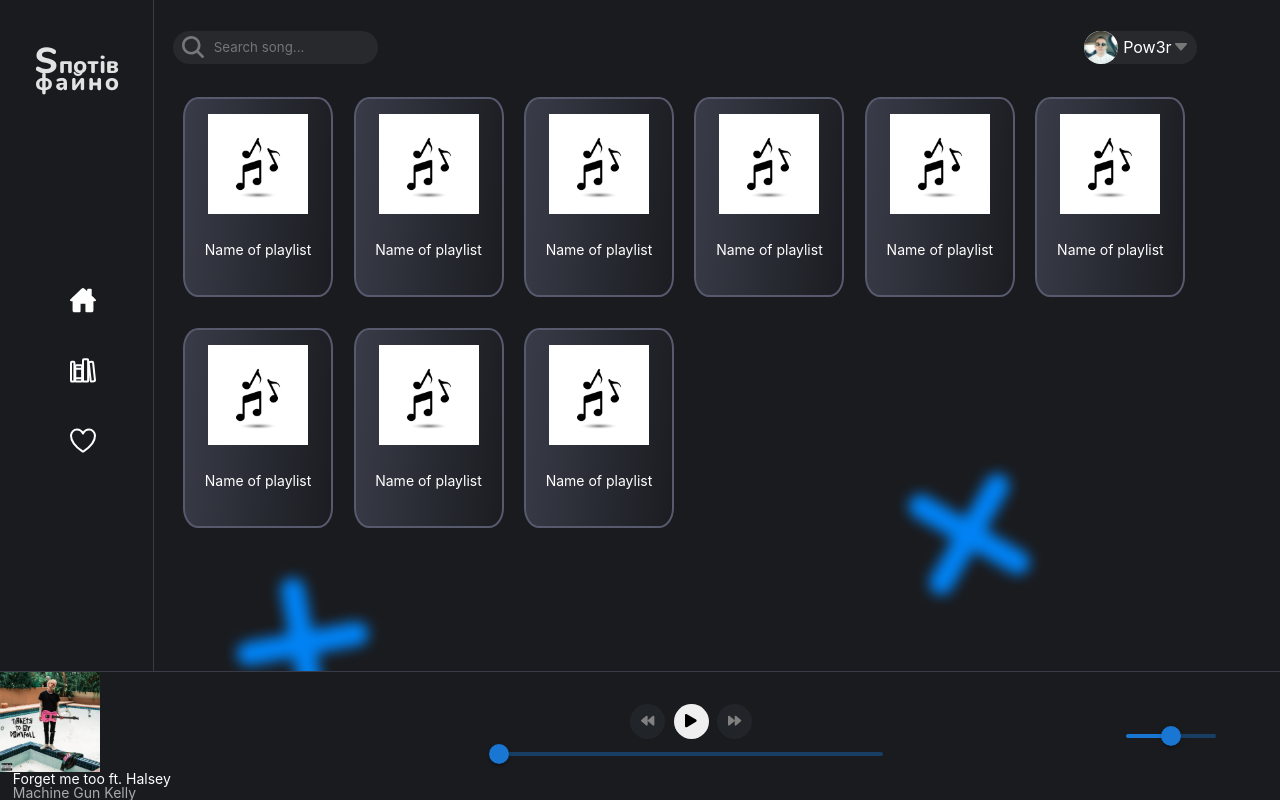
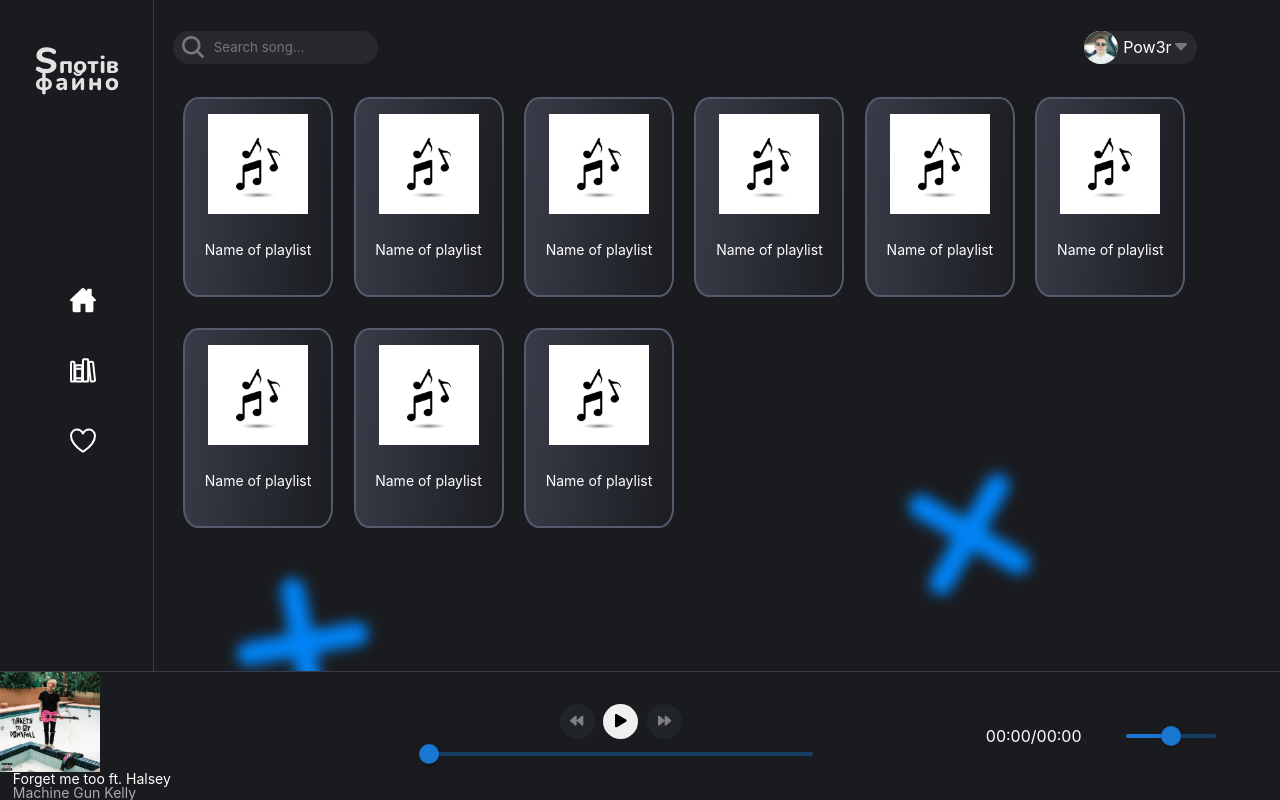
Before and after one commit to pow3r-prog/spotiv-faino-react, a React (Create React App) app: page /library in a window 1280 px wide. Built offline with nearby package versions, Linux system fonts and the light colour scheme.

Commit message:
updating player component

```diff
--- a/src/components/Header/Search.jsx
+++ b/src/components/Header/Search.jsx
@@ -3,7 +3,7 @@ import React from 'react'
 const Search = () => {
     return (
         <form className="search__form">
-                    <input type="text" placeholder='Search song...' className='search__input' />
+            <input type="text" placeholder='Search song...' className='search__input' />
         </form>
     )
 }
--- a/src/components/MusicPlayer/MusicPlayer.scss
+++ b/src/components/MusicPlayer/MusicPlayer.scss
@@ -9,6 +9,10 @@
   width: 100%;
   border-top: 1px solid #393b48;
   background: #191b1f;
+  .timer {
+    color: #fff;
+    font-size: 16px;
+  }
 }
 //details
 .player__details {
--- a/src/components/MusicPlayer/Player.jsx
+++ b/src/components/MusicPlayer/Player.jsx
@@ -16,7 +16,7 @@ const Player = (props) => {
         setVolume(newValue)
     }
     const handleSeekChange = (event, newValue) => {
-        audioEl.current.currentTime =(newValue*duration)/100;
+        audioEl.current.currentTime =(newValue*duration)/100
         setSeekTime(newValue)
     }
 
@@ -42,6 +42,15 @@ const Player = (props) => {
     useEffect(() => {
         setSeekTime((currTime) / (duration / 100))
     }, [currTime, duration])
+
+    function formatTime(secs) {
+        const t = new Date(1970, 0, 1)
+        t.setSeconds(secs)
+        let s = t.toTimeString().substr(0, 8)
+        if (secs > 86399)
+            s = Math.floor((t - Date.parse("1/1/70")) / 3600000) + s.substr(2)
+        return s.substring(3)
+    }
 
     const SkipSong = (forwards = true) => {
         if (forwards) {
@@ -76,6 +85,13 @@ const Player = (props) => {
                 <Controls isPlaying={isPlaying} setIsPlaying={setIsPlaying} SkipSong={SkipSong} />
                 <Slider style={{width: '60%'}}  value={seekTime} onChange={handleSeekChange}/>
             </div>
+            <div className="timer">
+                <p>
+                    <span>{formatTime(currTime)}</span>
+                    /
+                    <span>{formatTime(duration)}</span>
+                </p>
+            </div>
             <Slider style={{width: '7%', marginRight: '5%'}} value={volume} onChange={handleVolumeChange}/>
         </div>
     )
```
